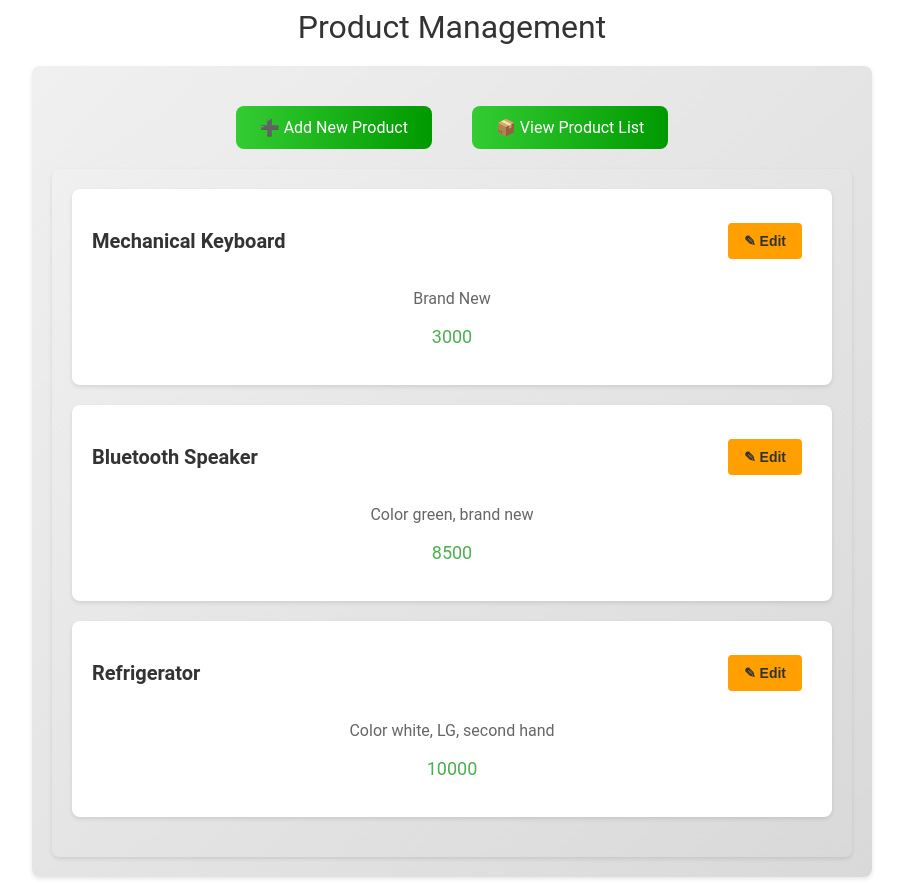
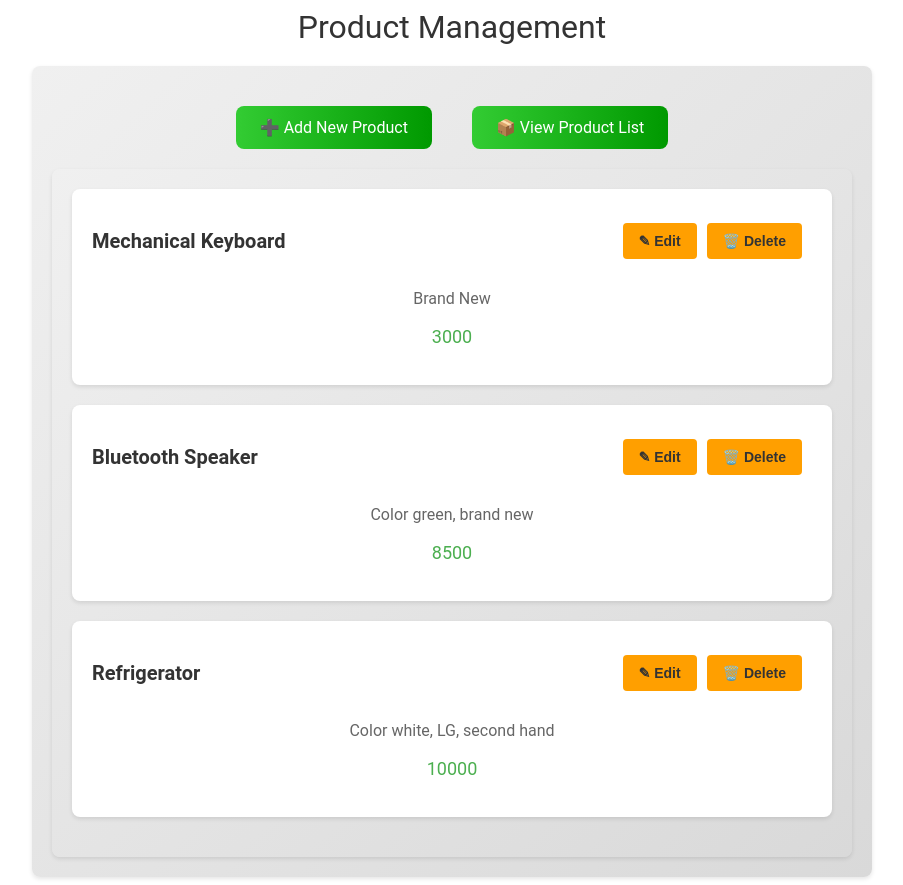
Before and after one commit to ranadaivan/ITEW6ACT2, a Vue app: page /product-list in a window 1280 px wide. Shown: the whole page, without its empty margins (188-1091 px from the left). Built offline with nearby package versions, Linux system fonts and the light colour scheme.

Commit message:
"updated code"

```diff
--- a/src/components/ProductList.vue
+++ b/src/components/ProductList.vue
@@ -4,7 +4,10 @@
       <div v-for="product in products" :key="product.id" class="product-item">
         <div class="product-header">
           <h3 class="product-name">{{ product.name }}</h3>
-          <button @click="editProduct(product)" class="edit-button">✎ Edit</button>
+          <div>
+            <button @click="editProduct(product)" class="edit-button">✎ Edit</button>
+            <button @click="deleteProduct(product)" class="delete-button">🗑️ Delete</button>
+          </div>
         </div>
         <p class="product-description">{{ product.description }}</p>
         <p class="product-price">{{ product.price }}</p>
@@ -25,7 +28,6 @@
           <div class="buttons-container">
             <button type="submit" class="submit-button">Update</button>
             <button type="button" @click="cancelEdit(product)" class="cancel-button">Cancel</button>
-            <button type="button" @click="deleteProduct(product)" class="delete-button">🗑️ Delete</button>
           </div>
         </form>
       </div>
@@ -65,12 +67,6 @@ export default {
       product.editedDescription = '';
       product.editedPrice = 0;
       product.editMode = false;
-    },
-    confirmDelete(product) {
-      const isConfirmed = window.confirm("Are you sure you want to delete this product?");
-      if (isConfirmed) {
-        this.deleteProduct(product);
-      }
     },
     deleteProduct(product) {
       this.$store.dispatch('deleteProduct', product.id);
```
